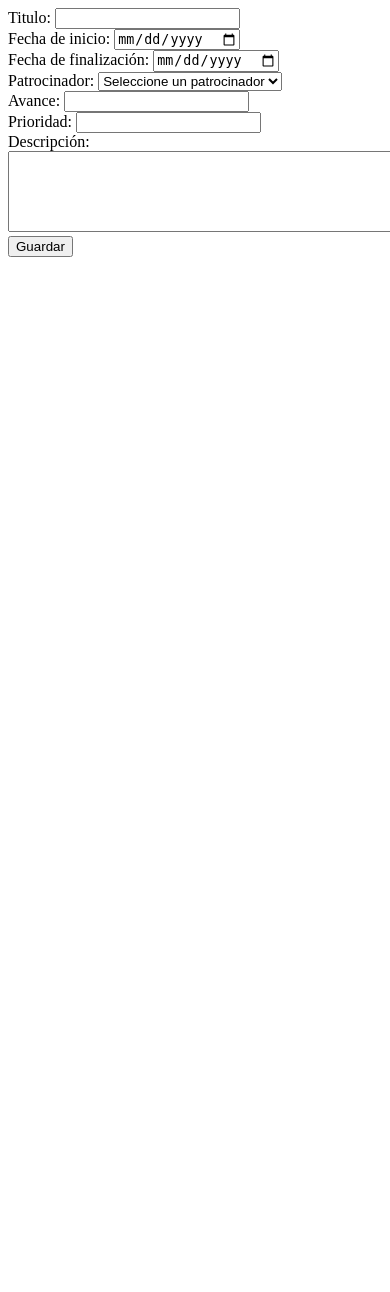
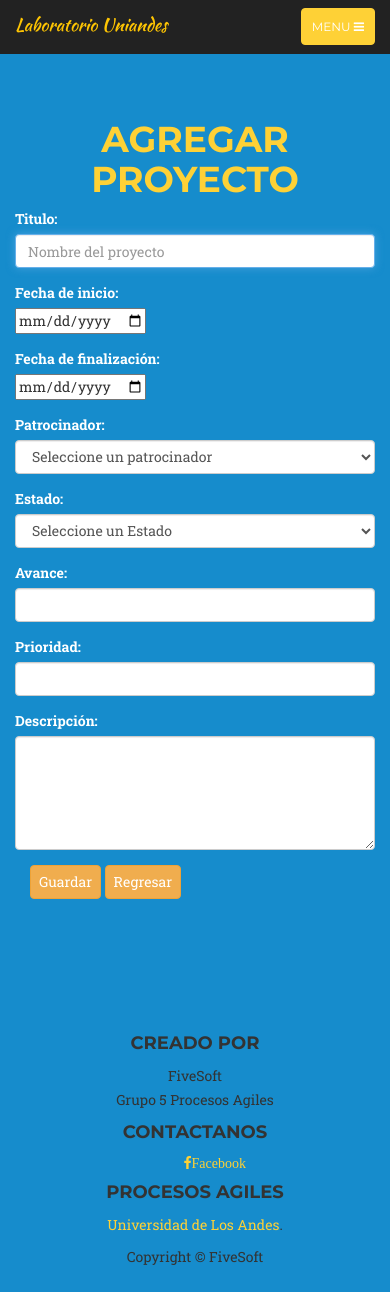
Before and after one commit to UAMISO4101/ScientificLab, a Django app: page /laboratorio/crearProyecto/ in a window 390 px wide; the page is wider, and only the part inside the window is pictured. Before the commit the page ends 257 px from the top of that part, so only its background shows below. Run offline with Django 3.2, Linux system fonts and the light colour scheme; data that the repository does not hold is empty; some libraries are stand-ins or nearby versions; some web fonts are replaced.

Commit message:
Se agregan estilos de grid de proyectos y form de agregar proyectos

```diff
--- a/laboratorio/static/css/global.css
+++ b/laboratorio/static/css/global.css
@@ -1,3 +1,10 @@
+.right{
+    display: block;
+    text-align: right;
+    text-decoration: none;
+    left:720px;
+    width: 180px;
+}
 .datagrid table {
     border-collapse: collapse;
     text-align: left; width: 100%;
@@ -9,12 +16,83 @@
 .datagrid table td, .datagrid table th {
     padding: 3px 10px;
 }
-.datagrid table thead th {background:-webkit-gradient( linear, left top, left bottom, color-stop(0.05, #00A3F5), color-stop(1, #008FD6) );background:-moz-linear-gradient( center top, #00A3F5 5%, #008FD6 100% );filter:progid:DXImageTransform.Microsoft.gradient(startColorstr='#00A3F5', endColorstr='#008FD6');background-color:#00A3F5; color:#FFFFFF; font-size: 15px; font-weight: bold; border-left: 1px solid #005782;
-}
+.datagrid table thead th {
+    background:  darkcyan; color:#FFFFFF; font-size: 15px; font-weight: bold; border-left: 1px solid #0070A8; }
+    /*background:-webkit-gradient( linear, left top, left bottom, color-stop(0.05, #140F99), color-stop(1, #0A257F) );background:-moz-linear-gradient( center top, #140F99 5%, #0A257F 100% );filter:progid:DXImageTransform.Microsoft.gradient(startColorstr='#140F99', endColorstr='#0A257F');background-color:#140F99; color:#FFFFFF; font-size: 15px; font-weight: bold; border-left: 1px solid #0070A8; }*/
+
 .datagrid table thead th:first-child {
     border: none;
 }
 .datagrid table tbody td {
     color: #00496B; border-left: 1px solid #E1EEF4;font-size: 12px;font-weight: normal;
 }
-.datagrid table tbody .alt td { background: #E1EEF4; color: #00496B; }.datagrid table tbody td:first-child { border-left: none; }.datagrid table tbody tr:last-child td { border-bottom: none; }.datagrid table tfoot td div { border-top: 1px solid #006699;background: #E1EEF4;} .datagrid table tfoot td { padding: 0; font-size: 12px } .datagrid table tfoot td div{ padding: 2px; }.datagrid table tfoot td ul { margin: 0; padding:0; list-style: none; text-align: right; }.datagrid table tfoot  li { display: inline; }.datagrid table tfoot li a { text-decoration: none; display: inline-block;  padding: 2px 8px; margin: 1px;color: #FFFFFF;border: 1px solid #006699;-webkit-border-radius: 3px; -moz-border-radius: 3px; border-radius: 3px; background:-webkit-gradient( linear, left top, left bottom, color-stop(0.05, #006699), color-stop(1, #00557F) );background:-moz-linear-gradient( center top, #006699 5%, #00557F 100% );filter:progid:DXImageTransform.Microsoft.gradient(startColorstr='#006699', endColorstr='#00557F');background-color:#006699; }.datagrid table tfoot ul.active, .datagrid table tfoot ul a:hover { text-decoration: none;border-color: #006699; color: #FFFFFF; background: none; background-color:#00557F;}div.dhtmlx_window_active, div.dhx_modal_cover_dv { position: fixed !important; }
+.datagrid table tbody tr td img {
+    hight:20%;
+    width:20%;
+}
+.img-crear{
+    display: block;
+    margin-right: 0;
+    margin-left: auto;
+}
+.datagrid table tbody .alt td {
+    background: #E1EEF4; color: #00496B;
+}
+.datagrid table tbody td:first-child {
+    border-left: none;
+}
+.datagrid table tbody tr:last-child td {
+    border-bottom: none;
+}
+.datagrid table tfoot td div {
+    border-top: 1px solid #006699;background: #E1EEF4;
+}
+.datagrid table tfoot td
+{
+    padding: 0; font-size: 12px
+}
+.datagrid table tfoot td div
+{
+    padding: 2px;
+}
+.datagrid table tfoot td ul
+{
+    margin: 0; padding:0; list-style: none; text-align: center;
+}
+.datagrid table tfoot  li
+{
+    display: inline;
+}
+.datagrid table tfoot li a
+{
+    text-decoration: none; display: inline-block;  padding: 2px 8px; margin: 1px;color: #FFFFFF;border: 1px solid #006699;
+    -webkit-border-radius: 3px; -moz-border-radius: 3px; border-radius: 3px;
+    /*background:-webkit-gradient( linear, left top, left bottom, color-stop(0.05, #006699), color-stop(1, #00557F) );
+    background:-moz-linear-gradient( center top, #006699 5%, #00557F 100% );
+    filter:progid:DXImageTransform.Microsoft.gradient(startColorstr='#006699', endColorstr='#00557F');
+    background-color:#006699;*/
+    background: darkcyan;
+}
+.datagrid table tfoot ul.active, .datagrid table tfoot ul a:hover
+{
+    text-decoration: none;border-color: #006699; color: #FFFFFF; background: none; background-color:#00557F;
+}
+div.dhtmlx_window_active, div.dhx_modal_cover_dv
+{
+    position: fixed !important;
+}
+
+.control-label{
+    color: white;
+}
+
+.btn-round {
+    width: 34px;
+    height: 34px;
+    height: 34px;
+    border-radius: 50%;
+}
+
+.btn {
+    padding: 6px 8px;
+}
--- a/laboratorio/templates/laboratorio/agregarProyecto.html
+++ b/laboratorio/templates/laboratorio/agregarProyecto.html
@@ -1,9 +1,11 @@
+{% extends 'laboratorio/base.html' %}
+{% load staticfiles %}
+    <title>Creación de proyecto</title>
 
-<!DOCTYPE html>
-<html lang="en">
-<head>
-    <meta charset="UTF-8">
-    <title>Creación de proyecto</title>
+{% block header_text %}
+
+{% endblock %}
+
     <script src="https://ajax.googleapis.com/ajax/libs/jquery/3.1.1/jquery.min.js"></script>
     <script src="../../static/js/ProjectController.js"></script>
     <script type="application/javascript">
@@ -11,42 +13,76 @@
              $.getJSON("{%url 'laboratorio:patrocinadores'%}").done(showSponsors);
         });
     </script>
-</head>
-<body>
-<form method="POST"  action="{%url 'laboratorio:crearProyecto'%}" >
+{% block content %}
+    <section>
+        <div class="container">
+            <h1 class="text-center" style="color:#fed136">Agregar Proyecto</h1>
+            <form class="form-horizontal" method="POST"  action="{%url 'laboratorio:crearProyecto'%}" >
             {%csrf_token%}
-    <div>
-          <label for="nombre">Titulo: </label>
-          <input type="text" name="nombre" id="nombre" value=""/>
+                <div class="form-group">
+                    <label for="nombre" class="col-sm-2 control-label">Titulo: </label>
+                    <div class="col-sm-6">
+                        <input class="form-control" type="text" name="nombre" id="nombre" value="" required autofocus placeholder="Nombre del proyecto"/>
                     </div>
-    <div>
-          <label for="fechaInicio">Fecha de inicio: </label>
-          <input type="date" name="fechaInicio" id="fechaInicio" value=""/>
                 </div>
-    <div>
-          <label for="fechaFinal">Fecha de finalización: </label>
+                <div class="form-group">
+                    <label for="fechaInicio" class="col-sm-2 control-label">Fecha de inicio: </label>
+                    <div class="col-sm-6">
+                        <input type="date" name="fechaInicio" id="fechaInicio" value="" required/>
+                    </div>
+                </div>
+                <div class="form-group">
+                    <label for="fechaFinal"class="col-sm-2 control-label">Fecha de finalización: </label>
+                    <div class="col-sm-6">
                         <input type="date" name="fechaFinal" id="fechaFinal" value=""/>
                     </div>
-    <div>
-          <label for="patrocinador">Patrocinador: </label>
-        <select name="patrocinador" id="selectPatrocinador">
+                </div>
+                <div class="form-group">
+                    <label for="patrocinador" class="col-sm-2 control-label">Patrocinador: </label>
+                    <div class="col-sm-6">
+                        <select class="form-control" name="patrocinador" id="selectPatrocinador">
                             <option value="-1">Seleccione un patrocinador</option>
+                            <option value="1">Universidad de Los Andes</option>
+                            <option value="2">Colciencias</option>
                         </select>
                     </div>
-    <div>
-          <label for="avance">Avance: </label>
-          <input type="number" name="avance" id="avance" value=""/>
                 </div>
-    <div>
-          <label for="prioridad">Prioridad: </label>
-          <input type="number" name="prioridad" id="prioridad" value=""/>
+                <div class="form-group">
+                    <label for="Estado" class="col-sm-2 control-label">Estado: </label>
+                    <div class="col-sm-6">
+                        <select class="form-control" name="estado" id="selectEstado">
+                            <option value="-1">Seleccione un Estado</option>
+                            <option value="1">Sin iniciar</option>
+                            <option value="2">En ejecución</option>
+                            <option value="3">En pausa</option>
+                            <option value="4">Finalizado</option>
+                            <option value="5">Cancelado</option>
+                        </select>
                     </div>
-    <div>
-          <label for="descripcion">Descripción: </label>
-        <textarea name="descripcion"   cols="100" rows="5" id="descripcion"> </textarea>
                 </div>
-
-    <input type="submit"  value="Guardar"/>
+                <div class="form-group">
+                    <label for="avance" class="col-sm-2 control-label" >Avance: </label>
+                    <div class="col-sm-6">
+                        <input class="form-control" type="number" name="avance" id="avance" value=""/>
+                    </div>
+                </div>
+                <div class="form-group">
+                    <label for="prioridad" class="col-sm-2 control-label">Prioridad: </label>
+                    <div class="col-sm-6">
+                        <input class="form-control" type="number" name="prioridad" id="prioridad" value=""/>
+                    </div>
+                </div>
+                <div class="form-group">
+                    <label for="descripcion" class="col-sm-2 control-label">Descripción: </label>
+                    <div class="col-sm-6">
+                        <textarea class="form-control" name="descripcion"   cols="100" rows="5" id="descripcion"> </textarea>
+                    </div>
+                </div>
+                <div class="col-sm-offset-4 col-sm-10">
+                    <input class="btn btn-warning" type="submit"  value="Guardar"/>
+                    <a href="{% url 'laboratorio:index' %}" class="btn btn-warning">Regresar</a>
+                </div>
             </form>
-</body>
-</html>
+        </div>
+    </section>
+{% endblock %}
--- a/laboratorio/templates/laboratorio/base.html
+++ b/laboratorio/templates/laboratorio/base.html
@@ -47,7 +47,7 @@
                 <button type="button" class="navbar-toggle" data-toggle="collapse" data-target="#bs-example-navbar-collapse-1">
                     <span class="sr-only">Toggle navigation</span> Menu <i class="fa fa-bars"></i>
                 </button>
-                <a class="navbar-brand page-scroll" href="#page-top">Laboratorio Uniandes</a>
+                <a class="navbar-brand page-scroll" href="{% url 'laboratorio:index' %}">Laboratorio Uniandes</a>
             </div>
 
             <!-- Collect the nav links, forms, and other content for toggling -->
@@ -58,9 +58,6 @@
                     </li>
                     <li class="hidden">
                         <a href="#page-top"></a>
-                    </li>
-                    <li>
-                        <a class="page-scroll" href="{% url 'laboratorio:index' %}">Portfolio</a>
                     </li>
                     <li>
                         <a class="page-scroll" href="{% url 'laboratorio:proyectos' %}">Proyectos</a>
@@ -204,29 +201,38 @@
 {% endblock %}
 
 {% block footer %}
-    <footer>
-        <div class="container">
-            <div class="row">
-                <div class="col-md-4">
-                    <span class="copyright">Copyright &copy; Your Website 2016</span>
+    <!-- Footer -->
+    <footer class="text-center">
+        <div class="footer-above">
+            <div class="container">
+                <div class="row">
+                    <div class="footer-col col-md-4">
+                        <h4>Creado  Por </h4>
+                        <p>FiveSoft
+                            <br>Grupo 5 Procesos Agiles</p>
+                    </div>
+                    <div class="footer-col col-md-4">
+                        <h4>Contactanos</h4>
+                        <ul class="list-inline">
+                            <li>
+                                <a href="#" class="btn-social btn-outline"><span class="sr-only">Facebook </span><i class="fa fa-fw fa-facebook">Facebook    </i></a>
+                            </li>
+
+                        </ul>
+                    </div>
+                    <div class="footer-col col-md-4">
+                        <h4>Procesos Agiles</h4>
+                        <p> <a href="https://www.uniandes.edu.co">Universidad de Los Andes</a>.</p>
+                    </div>
                 </div>
-                <div class="col-md-4">
-                    <ul class="list-inline social-buttons">
-                        <li><a href="#"><i class="fa fa-twitter"></i></a>
-                        </li>
-                        <li><a href="#"><i class="fa fa-facebook"></i></a>
-                        </li>
-                        <li><a href="#"><i class="fa fa-linkedin"></i></a>
-                        </li>
-                    </ul>
-                </div>
-                <div class="col-md-4">
-                    <ul class="list-inline quicklinks">
-                        <li><a href="#">Privacy Policy</a>
-                        </li>
-                        <li><a href="#">Terms of Use</a>
-                        </li>
-                    </ul>
+            </div>
+        </div>
+        <div class="footer-below">
+            <div class="container">
+                <div class="row">
+                    <div class="col-lg-12">
+                        Copyright &copy; FiveSoft
+                    </div>
                 </div>
             </div>
         </div>
--- a/laboratorio/views/viewsProyecto.py
+++ b/laboratorio/views/viewsProyecto.py
@@ -8,10 +8,8 @@ from datetime import datetime
 from ..models import Proyecto, Patrocinador, Experimento
 from django.shortcuts import render
 
-
 def agregar_proyecto(request):
-    return render(request, 'laboratorio/agregarProyecto.html')
-
+    return render(request, 'laboratorio/agregarProyecto.html',{"proyectos": Proyecto.objects.all()})
 
 #Atiende las peticiones de los Proyectos
 def proyectos(request):
@@ -33,17 +31,19 @@ def crear_proyecto(request):
         if fechaInicioUnicode is not None:
             fechaInicio = datetime.strptime(fechaInicioUnicode, '%Y-%m-%d')
         fechaFinalUnicode = data["fechaFinal"]
+        print("Fecha fin: " , data["fechaFinal"])
         fechaFinal = None
-        if fechaFinalUnicode is not None:
+        if fechaFinalUnicode is not None and fechaFinalUnicode != "" :
             fechaFinal = datetime.strptime(fechaFinalUnicode, '%Y-%m-%d')
         prioridad = data["prioridad"]
         avance = data["avance"]
+        print(data["estado"])
         estado =  0
         idPatrocinador = (int)(data["patrocinador"])
         try:
             patrocinador = Patrocinador.objects.get(id=idPatrocinador)
         except:
-            raise ValidationError({'idPatrocinador': ['No existe patrocinador ' + idPatrocinador]})
+            raise ValidationError({'idPatrocinador': ['No existe patrocinador ' + chr(idPatrocinador)]})
 
         proyecto = Proyecto(nombre=nombre, descripcion=descripcion, fechaInicio=fechaInicio, fechaFinal=fechaFinal, prioridad=prioridad, avance=avance, patrocinador=patrocinador, estado=estado)
         proyecto.save()
--- a/proyLaboratorio/settings.py
+++ b/proyLaboratorio/settings.py
@@ -84,7 +84,6 @@ DATABASES = {
         'USER': 'elehobzpyludfo',
         'PASSWORD': '5edd0781564ba20a7928f159c2b02ffa75dfdfcd5709dc15a888ed7024ba798f',
         'HOST': 'ec2-23-21-46-94.compute-1.amazonaws.com',
-        'PORT': '5432',
     }
 }
 
```
Also changed, not shown: laboratorio/templates/laboratorio/eliminarProyecto.html (added, +22 -0 lines), laboratorio/templates/laboratorio/proyectos.html (+26 -6 lines), laboratorio/static/img/iconos/Agregar.jpeg (added), laboratorio/static/img/iconos/editar colores.jpg (added), laboratorio/static/img/iconos/editar.jpeg (added), laboratorio/static/img/iconos/editar2.jpg (added), laboratorio/static/img/iconos/editar2.png (added), laboratorio/static/img/iconos/editarx.jpeg (added), laboratorio/static/img/iconos/eliminar.jpeg (added). Lines whose indentation alone changed are shown as unchanged.
